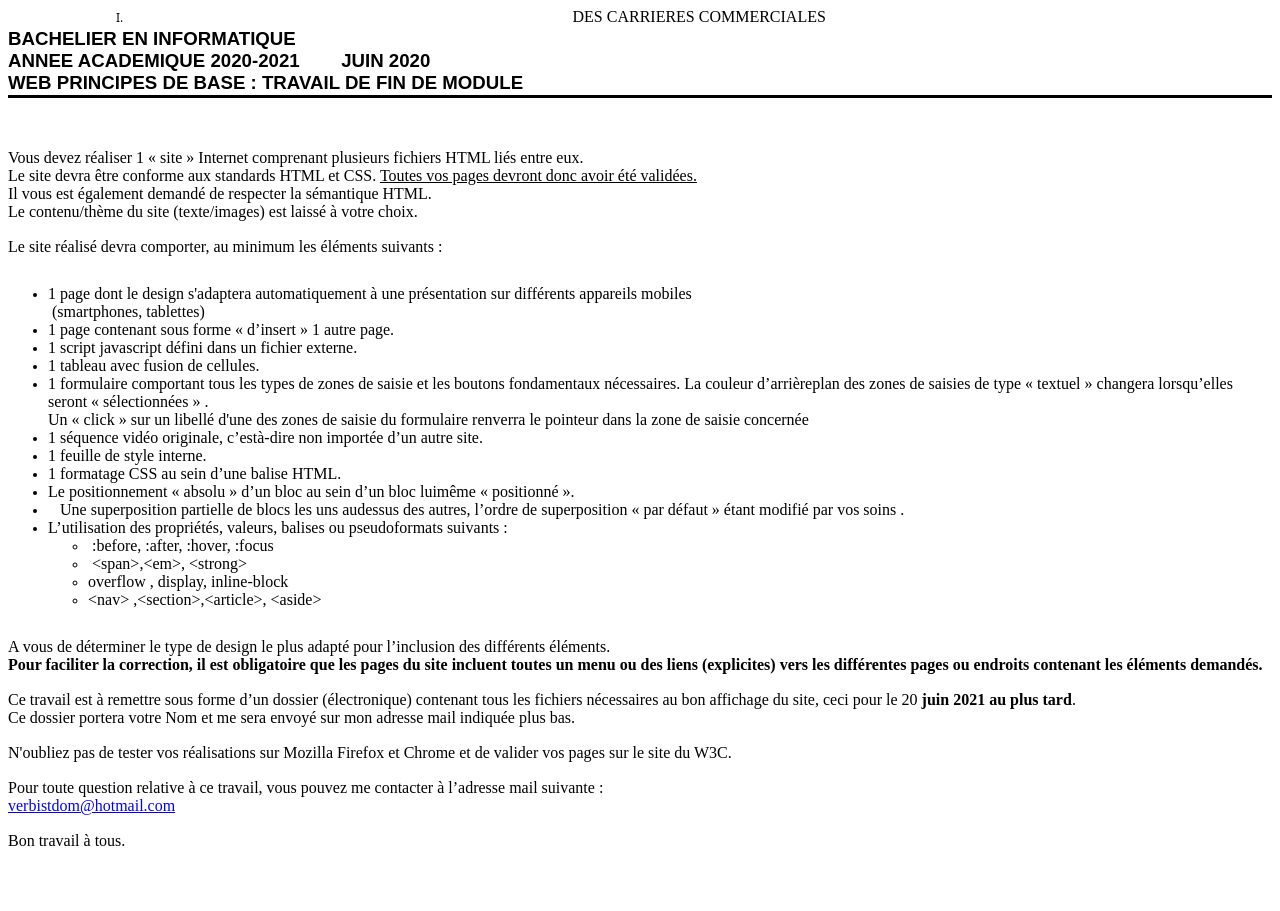
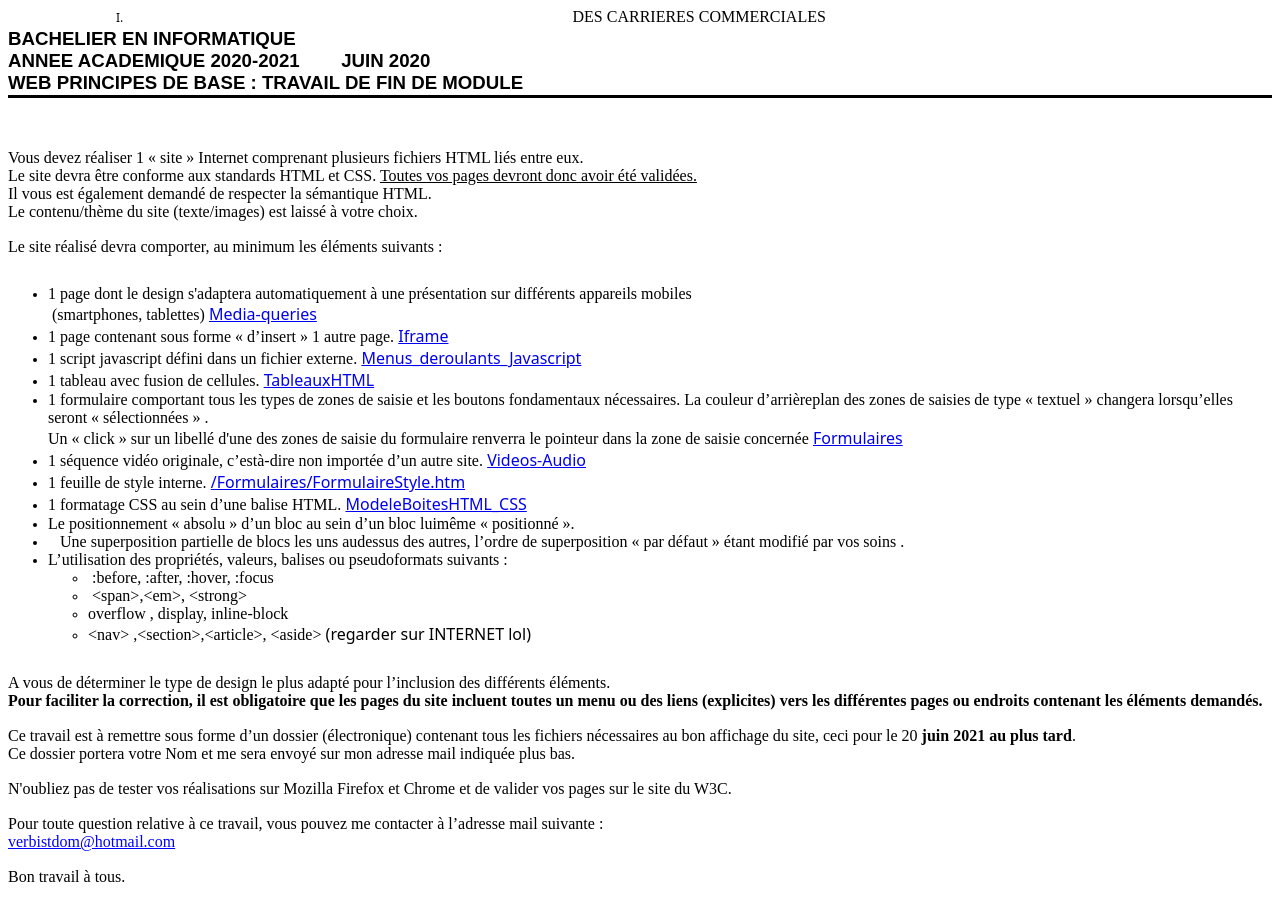
Before and after one commit to mupacif/iccWeb, a plain HTML site: page index.html in a window 1280 px wide. Before the commit the page ends 875 px from the top, so only its background shows below. Drawn offline with Linux system fonts and the light colour scheme.

Commit message:
3 binaries uploaded

```diff
--- a/index.html
+++ b/index.html
@@ -67,31 +67,45 @@
     <li style="margin:0cm"><span style="font-size:12pt"><span style="tab-stops:list 36.0pt"><span style="font-family:&quot;Times New Roman&quot;,serif">1 page dont le design s&#39;adaptera automatiquement &agrave; une pr&eacute;sentation sur diff&eacute;rents appareils mobiles
         <br>
         &nbsp;(smartphones, tablettes)</span>
-      <a href="/Media-Queries/index.htm"></a>
+      <a href="/Media-Queries/index.htm">Media-queries</a>
       </span></span>
     </li>
     <li style="margin:0cm">
-      <span style="font-size:12pt"><span style="tab-stops:list 36.0pt"><span style="font-family:&quot;Times New Roman&quot;,serif">1 page contenant sous forme &laquo;&nbsp;d&rsquo;insert&nbsp;&raquo; 1 autre page.</span></span></span>
+      <span style="font-size:12pt"><span style="tab-stops:list 36.0pt"><span style="font-family:&quot;Times New Roman&quot;,serif">1 page contenant sous forme &laquo;&nbsp;d&rsquo;insert&nbsp;&raquo; 1 autre page.</span>
+      <a href="/iframe/iframe2.html">Iframe</a>
+      </span></span>
     </li>
     <li style="margin:0cm">
-      <span style="font-size:12pt"><span style="tab-stops:list 36.0pt"><span style="font-family:&quot;Times New Roman&quot;,serif">1 script javascript d&eacute;fini dans un fichier externe.</span></span></span>
+      <span style="font-size:12pt"><span style="tab-stops:list 36.0pt"><span style="font-family:&quot;Times New Roman&quot;,serif">1 script javascript d&eacute;fini dans un fichier externe.</span>
+      <a href="/Menus_déroulants_Javascript">Menus_deroulants_Javascript</a>
+      </span></span>
     </li>
     <li style="margin:0cm">
-      <span style="font-size:12pt"><span style="tab-stops:list 36.0pt"><span style="font-family:&quot;Times New Roman&quot;,serif">1 tableau avec fusion de cellules.</span></span></span>
+      <span style="font-size:12pt"><span style="tab-stops:list 36.0pt"><span style="font-family:&quot;Times New Roman&quot;,serif">1 tableau avec fusion de cellules.</span>
+      <a href="/TableauxHTML">TableauxHTML</a>
+      </span></span>
     </li>
     <li style="margin:0cm">
       <span style="font-size:12pt"><span style="tab-stops:list 36.0pt"><span style="font-family:&quot;Times New Roman&quot;,serif">1 formulaire comportant tous les types de zones de saisie et les boutons fondamentaux n&eacute;cessaires. La couleur d&rsquo;arri&egrave;replan des zones de saisies de type &laquo;&nbsp;textuel&nbsp;&raquo; changera lorsqu&rsquo;elles seront &laquo;&nbsp;s&eacute;lectionn&eacute;es&nbsp;&raquo;&nbsp;.
         <br>
-        Un &laquo;&nbsp;click&nbsp;&raquo; sur un libell&eacute; d&#39;une des zones de saisie du formulaire renverra le pointeur dans la zone de saisie concern&eacute;e</span></span></span>
+        Un &laquo;&nbsp;click&nbsp;&raquo; sur un libell&eacute; d&#39;une des zones de saisie du formulaire renverra le pointeur dans la zone de saisie concern&eacute;e</span>
+      <a href="/Formulaires">Formulaires</a>
+      </span></span>
     </li>
     <li style="margin:0cm">
-      <span style="font-size:12pt"><span style="tab-stops:list 36.0pt"><span style="font-family:&quot;Times New Roman&quot;,serif">1 s&eacute;quence vid&eacute;o originale, c&rsquo;est&agrave;-dire non import&eacute;e d&rsquo;un autre site.</span></span></span>
+      <span style="font-size:12pt"><span style="tab-stops:list 36.0pt"><span style="font-family:&quot;Times New Roman&quot;,serif">1 s&eacute;quence vid&eacute;o originale, c&rsquo;est&agrave;-dire non import&eacute;e d&rsquo;un autre site.</span>
+      <a href="/Videos-Audio">Videos-Audio</a>
+      </span></span>
     </li>
     <li style="margin:0cm">
-      <span style="font-size:12pt"><span style="tab-stops:list 36.0pt"><span style="font-family:&quot;Times New Roman&quot;,serif">1 feuille de style interne.</span></span></span>
+      <span style="font-size:12pt"><span style="tab-stops:list 36.0pt"><span style="font-family:&quot;Times New Roman&quot;,serif">1 feuille de style interne.</span>
+      <a href="/Formulaires/FormulaireStyle.htm">/Formulaires/FormulaireStyle.htm</a>
+      </span></span>
     </li>
     <li style="margin:0cm">
-      <span style="font-size:12pt"><span style="tab-stops:list 36.0pt"><span style="font-family:&quot;Times New Roman&quot;,serif">1 formatage CSS au sein d&rsquo;une balise HTML.</span></span></span>
+      <span style="font-size:12pt"><span style="tab-stops:list 36.0pt"><span style="font-family:&quot;Times New Roman&quot;,serif">1 formatage CSS au sein d&rsquo;une balise HTML.</span>
+      <a href="/ModeleBoitesHTML_CSS">ModeleBoitesHTML_CSS</a>
+      </span></span>
     </li>
     <li style="margin:0cm">
       <span style="font-size:12pt"><span style="tab-stops:list 36.0pt"><span style="font-family:&quot;Times New Roman&quot;,serif">Le positionnement &laquo;&nbsp;absolu&nbsp;&raquo; d&rsquo;un bloc au sein d&rsquo;un bloc luim&ecirc;me &laquo;&nbsp;positionn&eacute;&nbsp;&raquo;.</span></span></span>
@@ -112,7 +126,10 @@
           <span style="font-size:12pt"><span style="tab-stops:list 72.0pt"><span style="font-family:&quot;Times New Roman&quot;,serif">overflow , display, inline-block</span></span></span>
         </li>
         <li style="margin:0cm">
-          <span style="font-size:12pt"><span style="tab-stops:list 72.0pt"><span style="font-family:&quot;Times New Roman&quot;,serif">&lt;nav&gt; ,&lt;section&gt;,&lt;article&gt;, &lt;aside&gt;</span></span></span>
+          <span style="font-size:12pt"><span style="tab-stops:list 72.0pt"><span style="font-family:&quot;Times New Roman&quot;,serif">&lt;nav&gt; ,&lt;section&gt;,&lt;article&gt;, &lt;aside&gt;</span>
+
+          (regarder sur INTERNET lol)
+          </span></span>
         </li>
       </ul>
     </li>
```
Also changed, not shown: Le-positionnement-des-objets-en-css/Le-positionnement-des-objets-en-css/orchidee.jpg (added), Le-positionnement-des-objets-en-css/Le-positionnement-des-objets-en-css/pi.png (added), Le-positionnement-des-objets-en-css/Le-positionnement-des-objets-en-css/soleil.jpg (added).
